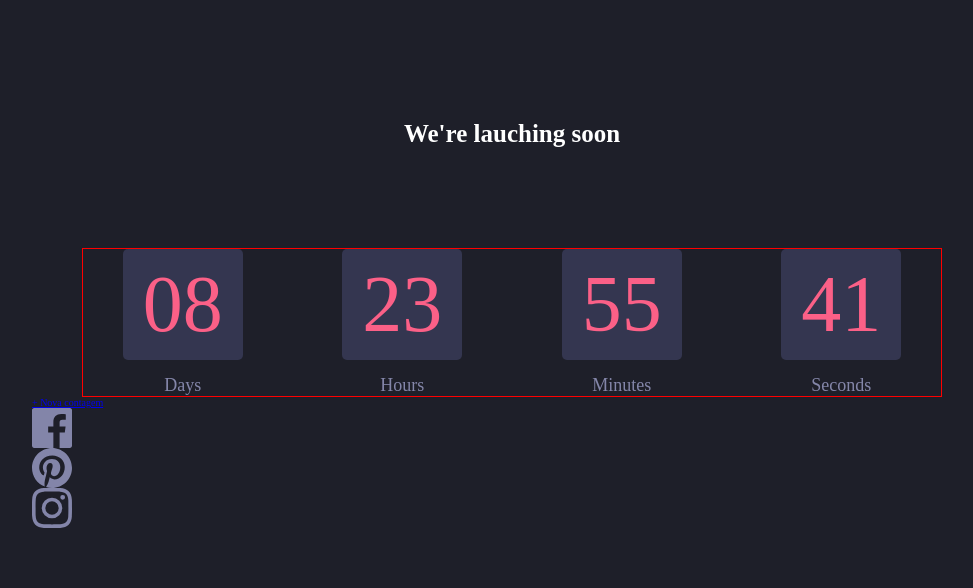
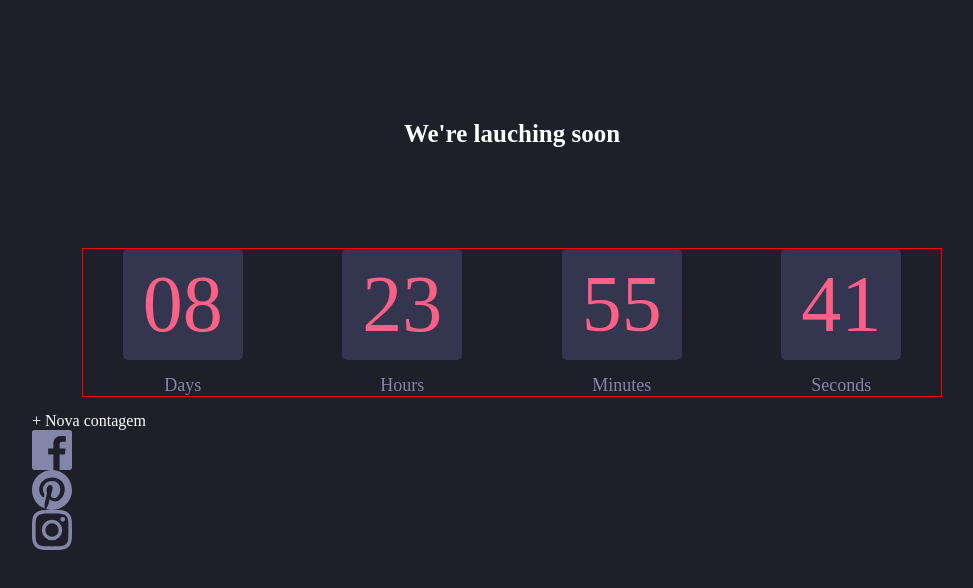
Before and after one commit to hamiltonspjr/Launch-countdown-timer, a plain HTML site: page index.html in a window 1280 px wide. Shown: the whole page, without its empty margins (128-1101 px from the left). Drawn offline with Linux system fonts and the light colour scheme.

Commit message:
added new class

```diff
--- a/index.html
+++ b/index.html
@@ -36,8 +36,8 @@
                 <p>Seconds</p>
             </div>
         </section>
-        <a href="#">+ Nova contagem</a>
-        <footer>
+        <a href="#" class="btn-modal">+ Nova contagem</a>
+        <footer class="footer">
                 <a href="#"><img src="./public/images/icon-facebook.svg" alt="icone do facebook"></a>
                 <a href="#"><img src="./public/images/icon-pinterest.svg" alt="icone do pinterest"></a>
                 <a href="#"><img src="./public/images/icon-instagram.svg" alt="icone do instagram"></a>
```
